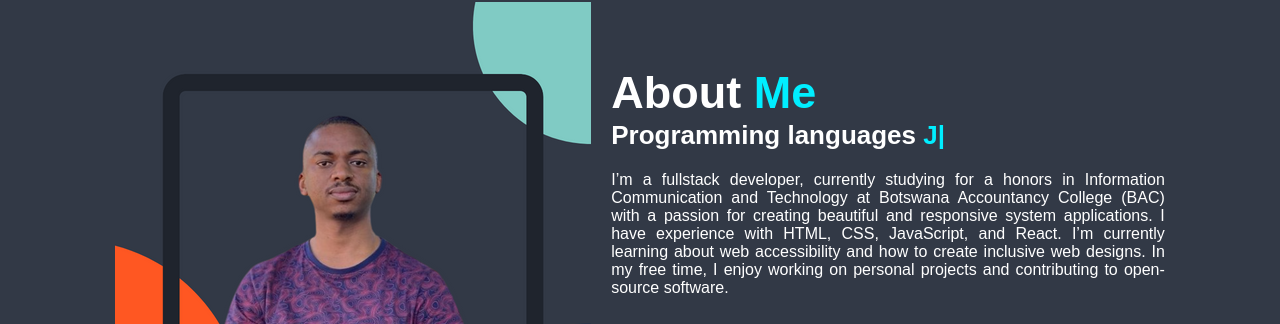
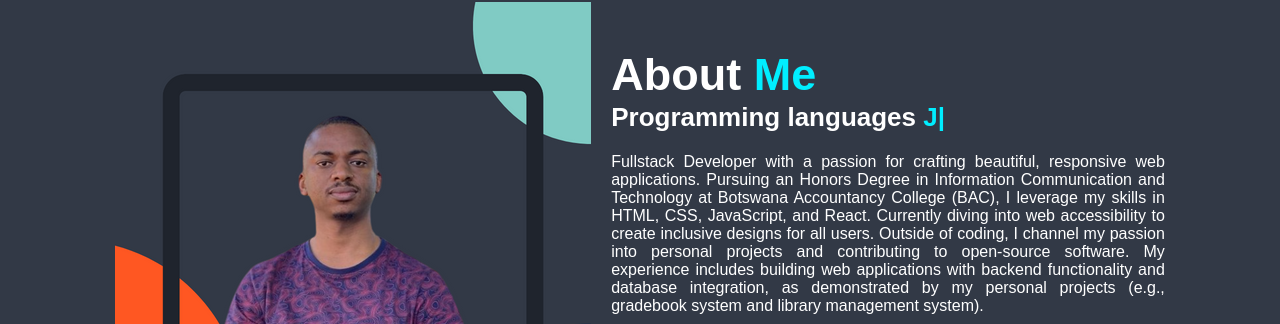
Before and after one commit to MubureT/MubureT.github.io, a plain HTML site: page index.html in a window 1280 px wide. Shown: the part 975-1299 px from the top of the page. Drawn offline with nearby package versions, Linux system fonts and the light colour scheme; some packages are replaced by stand-ins of ours; a script that the page names is missing.

Commit message:
Update index.html/about section

```diff
--- a/index.html
+++ b/index.html
@@ -59,12 +59,7 @@
         <div class="about-content">
             <h2 class="heading">About <span>Me</span></h2>
             <h3>Programming languages <span class="multiple-text2"></span></h3>
-            <p>I’m a fullstack developer, currently studying for a honors in Information Communication and
-                Technology at Botswana Accountancy College (BAC) with a passion for creating beautiful and responsive system applications. I
-                have experience with HTML, CSS, JavaScript, and React. I’m currently learning about web accessibility
-                and how to create inclusive web designs. In my free time, I enjoy working on personal projects and
-                contributing to open-source software.
-            </p>
+            <p>Fullstack Developer with a passion for crafting beautiful, responsive web applications. Pursuing an Honors Degree in Information Communication and Technology at Botswana Accountancy College (BAC), I leverage my skills in HTML, CSS, JavaScript, and React. Currently diving into web accessibility to create inclusive designs for all users. Outside of coding, I channel my passion into personal projects and contributing to open-source software. My experience includes building web applications with backend functionality and database integration, as demonstrated by my personal projects (e.g., gradebook system and library management system).</p>
             <div class="social-media">
                 <a href="#"><i class='bx bxl-python'></i></a>
                 <a href="#"><i class='bx bxl-javascript'></i></a>
```
